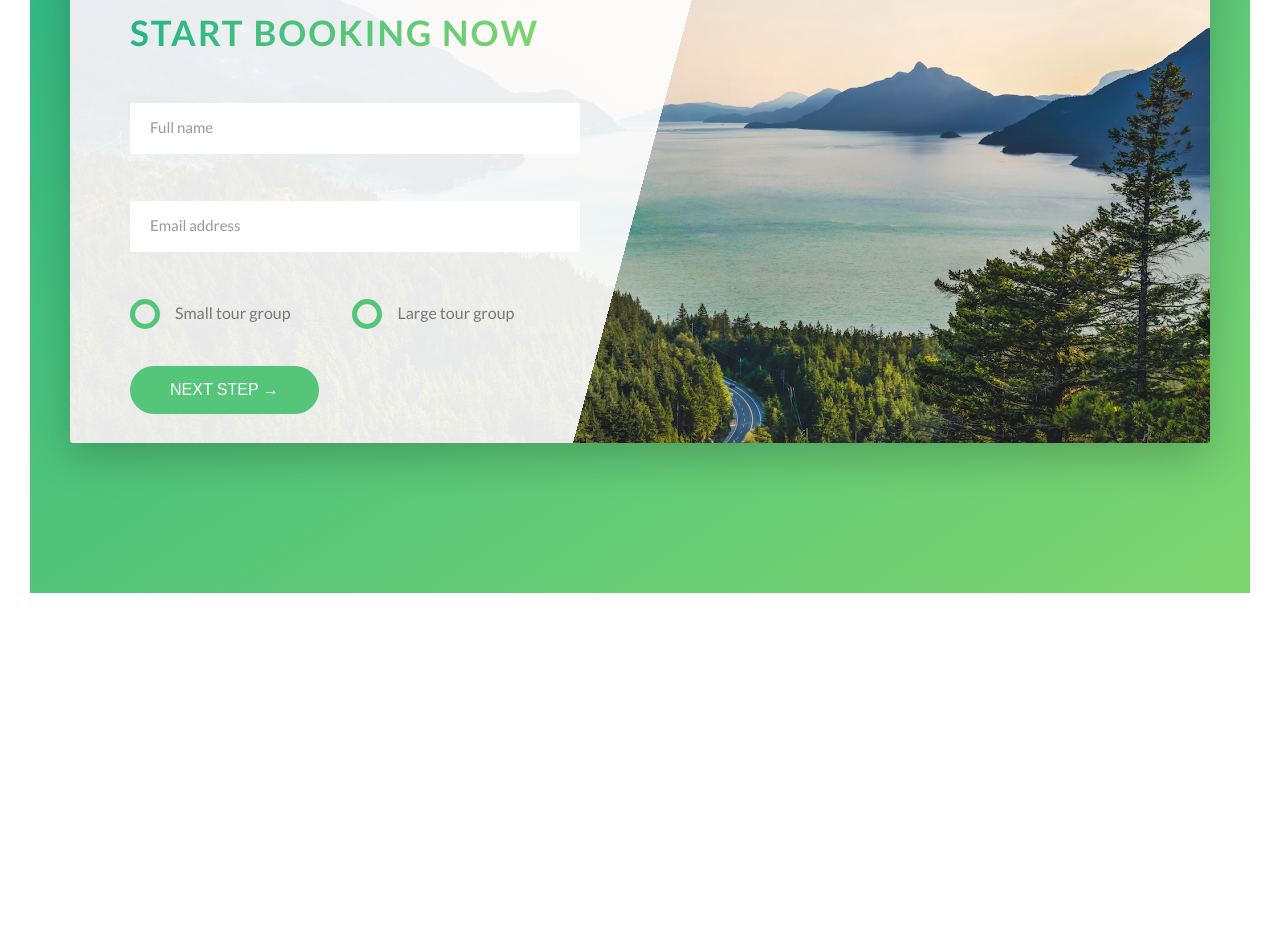
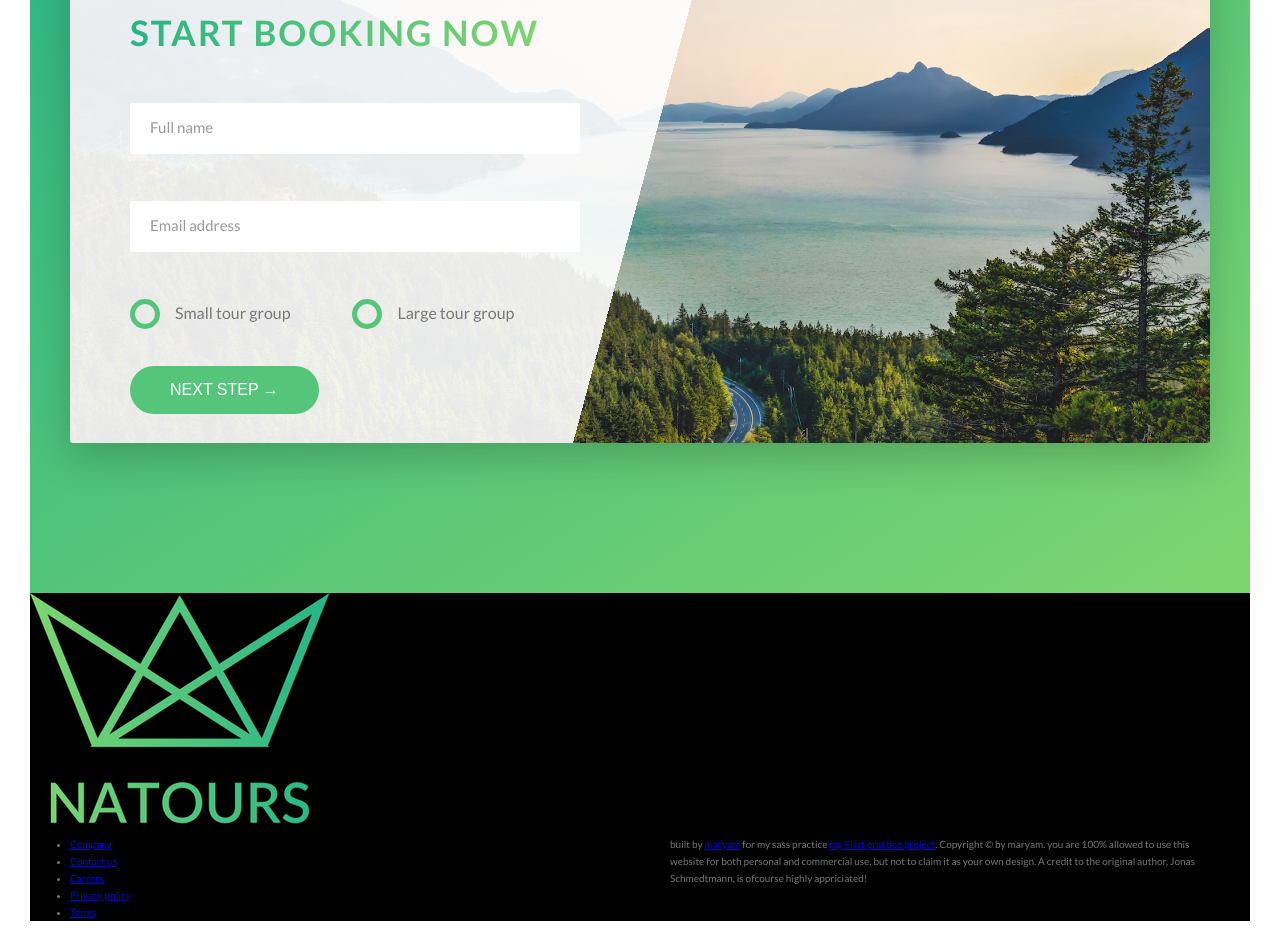
Before and after one commit to maryamsoftdev/travelling-app, a website: page index.html in a window 1280 px wide. Shown: the part 4816-5767 px from the top of the page. Before the commit the page ends 5439 px from the top, so only its background shows below. Drawn offline with Linux system fonts and the light colour scheme.

Commit message:
added footer

```diff
--- a/index.html
+++ b/index.html
@@ -317,6 +317,30 @@
     </div>
 </section>
 </main>
+ <footer class="footer">
+    <div class="logo-box">
+        <img src="img/logo-green-2x.png" alt="full logo" class="footer-logo">
+
+    </div>
+    <div class="row">
+        <div class="col-1-of-2">
+            <div class="footer__navigation">
+                <ul class="footer__list">
+                    <li class="footer__item"><a href="#" class="footer__link">Company</a></li>
+                    <li class="footer__item"><a href="#" class="footer__link">Contact us</a></li>
+                    <li class="footer__item"><a href="#" class="footer__link">Carrers</a></li>
+                    <li class="footer__item"><a href="#" class="footer__link">Privacy policy</a></li>
+                    <li class="footer__item"><a href="#" class="footer__link">Terms</a></li>
+                </ul>
+            </div>
+        </div>
+        <div class="col-1-of-2">
+            <p class="footer__copyright">
+              built by <a href="#" class="footer__link">maryam</a> for my sass practice <a href="#" class="footer__link">my Fisrt practice project</a>. Copyright &copy; by maryam. you are 100% allowed to use this website for both personal and commercial use, but not to claim it as your own design. A credit to the original author, Jonas Schmedtmann, is ofcourse highly appriciated!
+            </p>
+        </div>
+    </div>
+ </footer>
 
 
 
--- /dev/null
+++ b/sass/layout/_footer.scss
@@ -0,0 +1,3 @@
+.footer{
+  background-color: $color-black;
+}
--- a/sass/main.scss
+++ b/sass/main.scss
@@ -18,5 +18,7 @@
 
 @import"layout/grid";
 @import "layout/header";
+@import "layout/footer";
+
 
 @import "pages/home";
```
Also changed, not shown: css/style.css.
